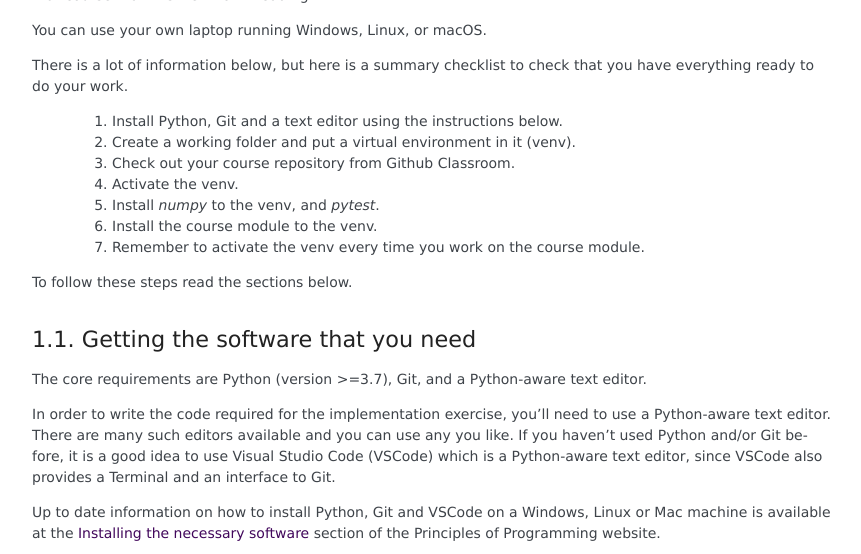
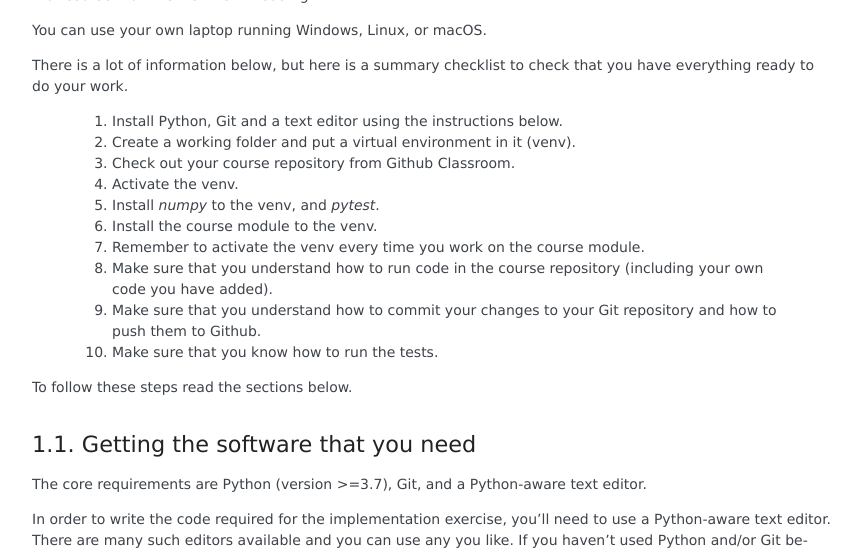
Before and after one commit to comp-lin-alg/comp-lin-alg-course, a Sphinx documentation site: the page built from doc/source/L0_setup.rst, in a window 1280 px wide and 900 px high, scrolled down 451 px, cut to the strip 0-554 px from the top of the window. Shown: the whole strip, without its empty margins (163-1024 px from the left). Built offline with Sphinx 7.4.7, drawn with Linux system fonts in a browser that asks for light colours; pages that are not in the unit, such as notebooks, are missing from menus.

Commit message:
added to checklist

```diff
--- a/doc/source/L0_setup.rst
+++ b/doc/source/L0_setup.rst
@@ -31,6 +31,11 @@ check that you have everything ready to do your work.
    5. Install `numpy` to the venv, and `pytest`.
    6. Install the course module to the venv.
    7. Remember to activate the venv every time you work on the course module.
+   8. Make sure that you understand how to run code in the course repository
+      (including your own code you have added).
+   9. Make sure that you understand how to commit your changes to your
+      Git repository and how to push them to Github.
+   10. Make sure that you know how to run the tests.
 
 To follow these steps read the sections below.
 
```
